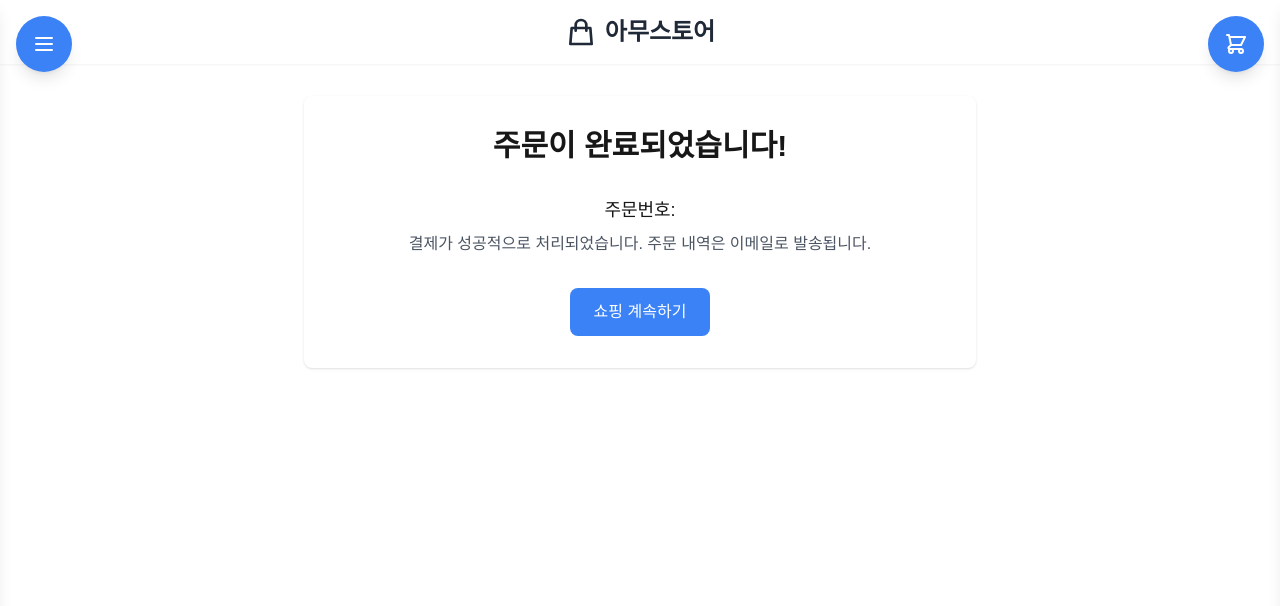
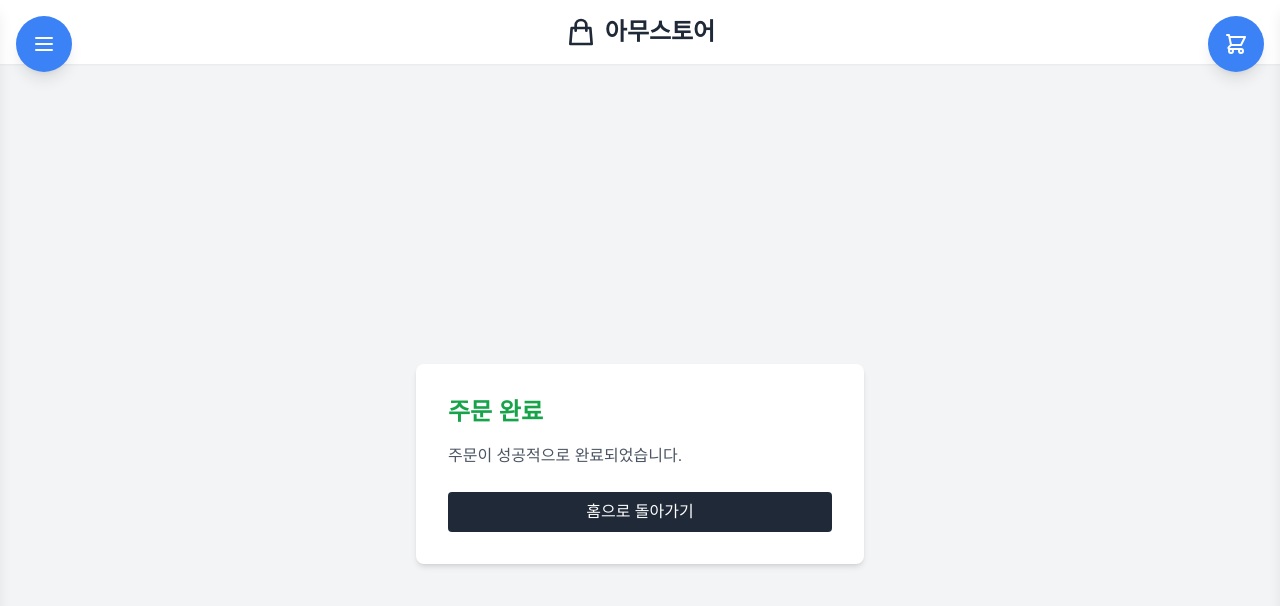
Before and after one commit to chococobyeol/ahmoostore, a Next.js app: page /order-complete in a window 1280 px wide. Shown: the top 606 px of the page. Built offline with nearby package versions, Linux system fonts and the light colour scheme.

Commit message:
fix: Add Suspense boundary to order-complete page

```diff
--- a/src/app/order-complete/page.tsx
+++ b/src/app/order-complete/page.tsx
@@ -1,31 +1,37 @@
 'use client';
 
 import { useSearchParams } from 'next/navigation';
-import Link from 'next/link';
+import { Suspense } from 'react';
 
-export default function OrderCompletePage() {
+function OrderCompleteContent() {
   const searchParams = useSearchParams();
-  const orderId = searchParams.get('order_id');
+  const orderId = searchParams.get('orderId');
+  const amount = searchParams.get('amount');
 
   return (
-    <div className="container mx-auto px-4 py-8">
-      <div className="max-w-2xl mx-auto bg-white p-8 rounded-lg shadow">
-        <h1 className="text-3xl font-bold text-center mb-8">주문이 완료되었습니다!</h1>
-        <div className="text-center mb-8">
-          <p className="text-lg mb-2">주문번호: {orderId}</p>
-          <p className="text-gray-600">
-            결제가 성공적으로 처리되었습니다. 주문 내역은 이메일로 발송됩니다.
-          </p>
+    <div className="min-h-screen flex items-center justify-center bg-gray-100">
+      <div className="bg-white p-8 rounded-lg shadow-md max-w-md w-full">
+        <h1 className="text-2xl font-bold text-green-600 mb-4">주문 완료</h1>
+        <div className="text-gray-600 mb-6">
+          <p>주문이 성공적으로 완료되었습니다.</p>
+          {orderId && <p className="mt-2">주문번호: {orderId}</p>}
+          {amount && <p className="mt-2">결제금액: {parseInt(amount).toLocaleString()}원</p>}
         </div>
-        <div className="flex justify-center">
-          <Link
-            href="/products"
-            className="bg-blue-500 text-white px-6 py-3 rounded-lg hover:bg-blue-600"
-          >
-            쇼핑 계속하기
-          </Link>
-        </div>
+        <a
+          href="/"
+          className="block w-full text-center bg-gray-800 text-white py-2 px-4 rounded hover:bg-gray-700 transition-colors"
+        >
+          홈으로 돌아가기
+        </a>
       </div>
     </div>
   );
 }
+
+export default function OrderCompletePage() {
+  return (
+    <Suspense fallback={<div>Loading...</div>}>
+      <OrderCompleteContent />
+    </Suspense>
+  );
+}
```
